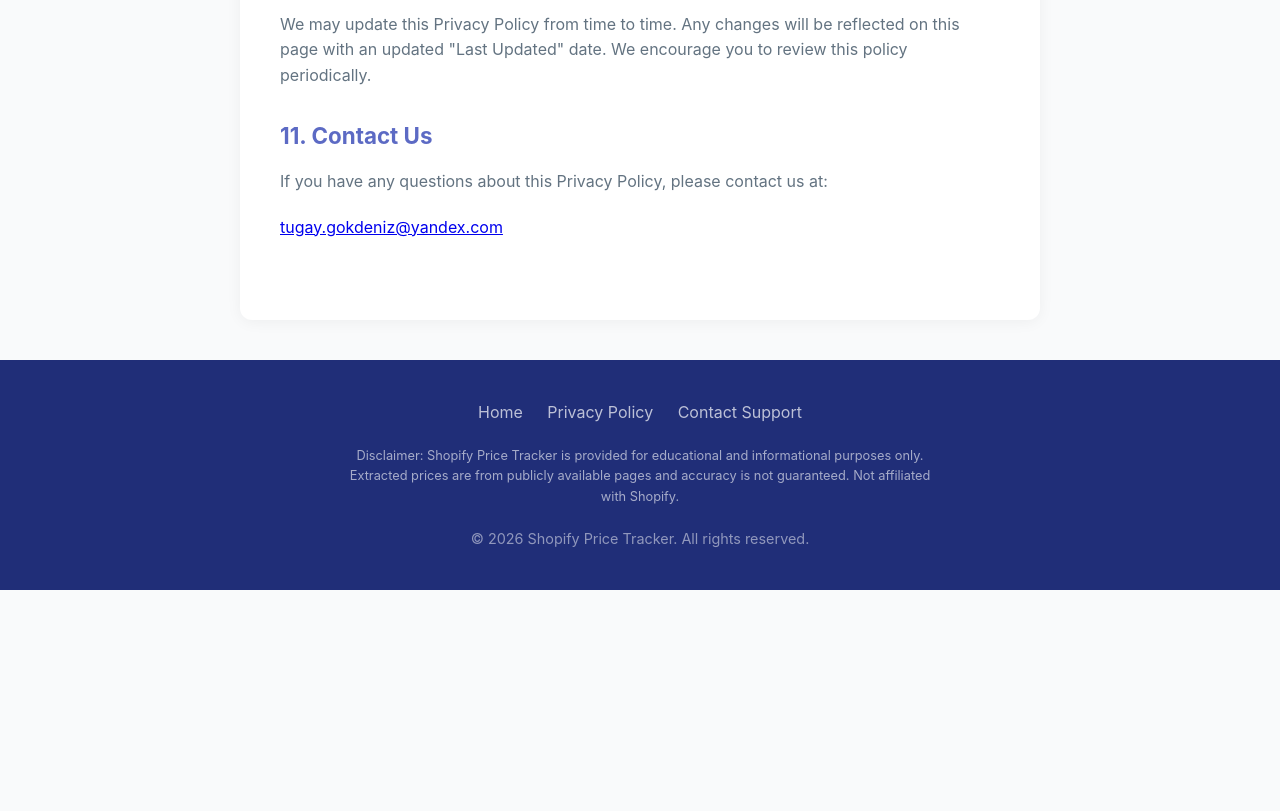
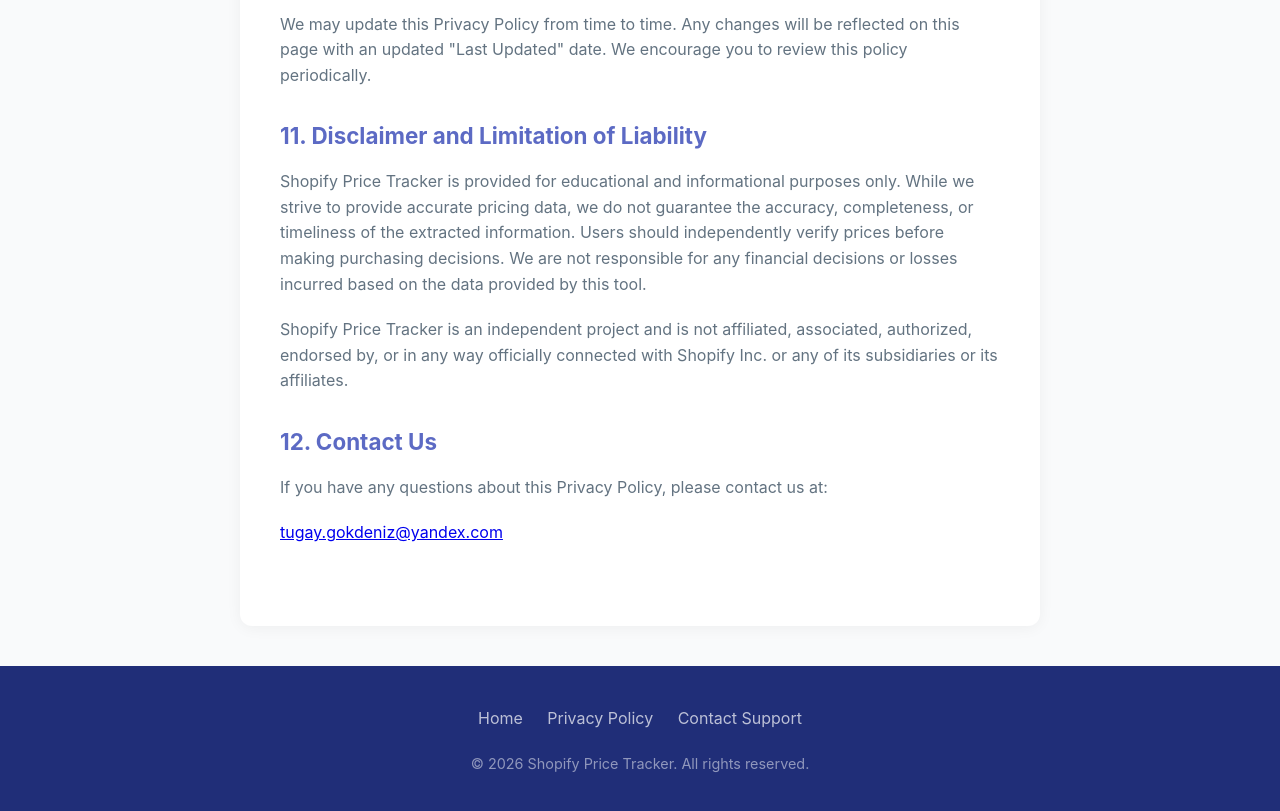
Before and after one commit to tg1905/shopifypricetracker, a browser extension: page docs/privacy.html in a window 1280 px wide. Shown: the part 2986-3797 px from the top of the page. Before the commit the page ends 3576 px from the top, so only its background shows below. Drawn offline with Linux system fonts and the light colour scheme.

Commit message:
Add files via upload

```diff
--- a/docs/privacy.html
+++ b/docs/privacy.html
@@ -107,7 +107,11 @@
             <h2>10. Changes to This Policy</h2>
             <p>We may update this Privacy Policy from time to time. Any changes will be reflected on this page with an updated "Last Updated" date. We encourage you to review this policy periodically.</p>
 
-            <h2>11. Contact Us</h2>
+            <h2>11. Disclaimer and Limitation of Liability</h2>
+            <p>Shopify Price Tracker is provided for educational and informational purposes only. While we strive to provide accurate pricing data, we do not guarantee the accuracy, completeness, or timeliness of the extracted information. Users should independently verify prices before making purchasing decisions. We are not responsible for any financial decisions or losses incurred based on the data provided by this tool.</p>
+            <p>Shopify Price Tracker is an independent project and is not affiliated, associated, authorized, endorsed by, or in any way officially connected with Shopify Inc. or any of its subsidiaries or its affiliates.</p>
+
+            <h2>12. Contact Us</h2>
             <p>If you have any questions about this Privacy Policy, please contact us at:</p>
             <p><a href="mailto:tugay.gokdeniz@yandex.com">tugay.gokdeniz@yandex.com</a></p>
         </div>
@@ -120,7 +124,6 @@
                 <a href="privacy.html">Privacy Policy</a>
                 <a href="mailto:tugay.gokdeniz@yandex.com">Contact Support</a>
             </div>
-            <p style="font-size: 0.8rem; color: rgba(255,255,255,0.6); max-width: 600px; margin: 20px auto 10px;">Disclaimer: Shopify Price Tracker is provided for educational and informational purposes only. Extracted prices are from publicly available pages and accuracy is not guaranteed. Not affiliated with Shopify.</p>
             <p class="copyright">&copy; 2026 Shopify Price Tracker. All rights reserved.</p>
         </div>
     </footer>
```
Also changed, not shown: docs/index.html (+0 -1 lines).
